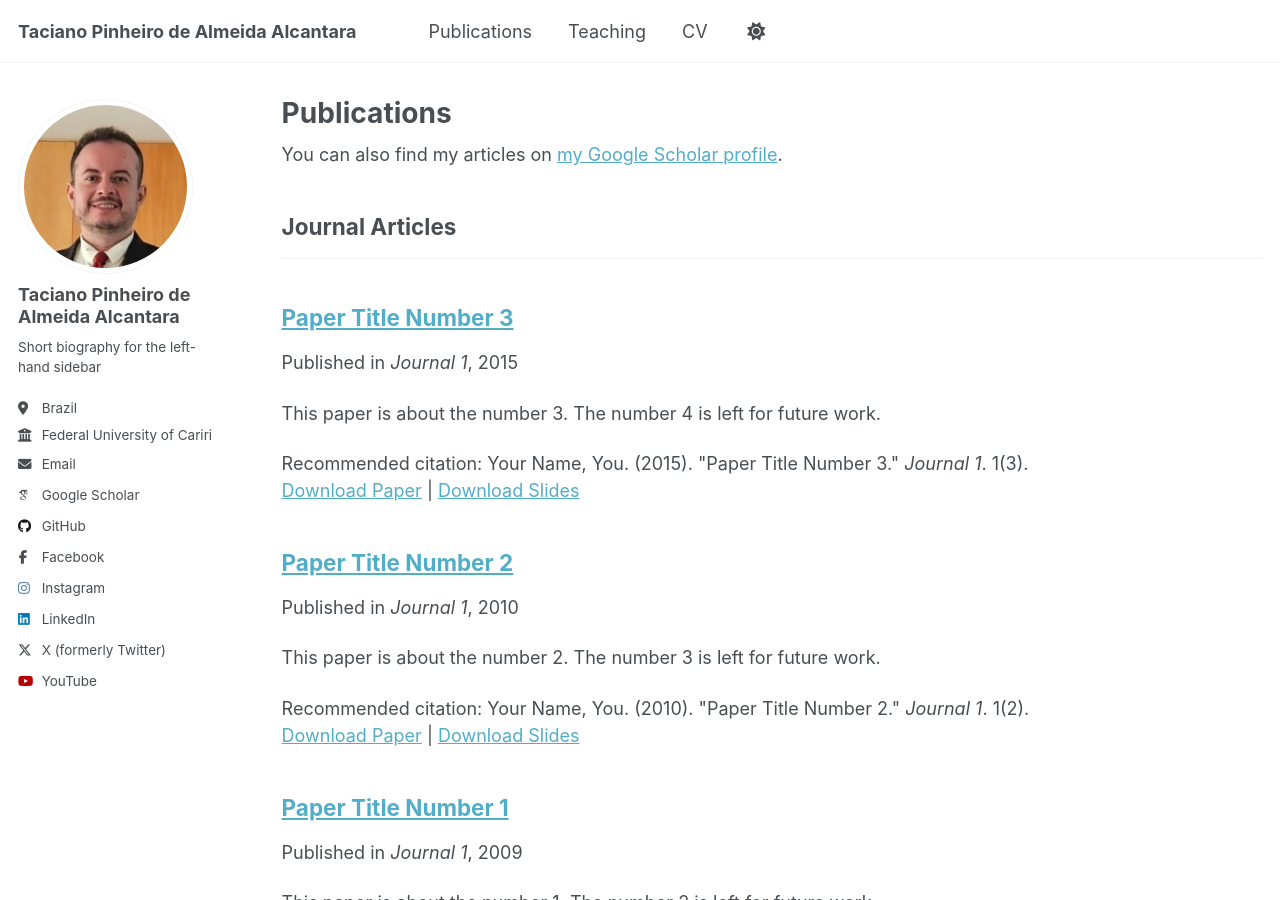
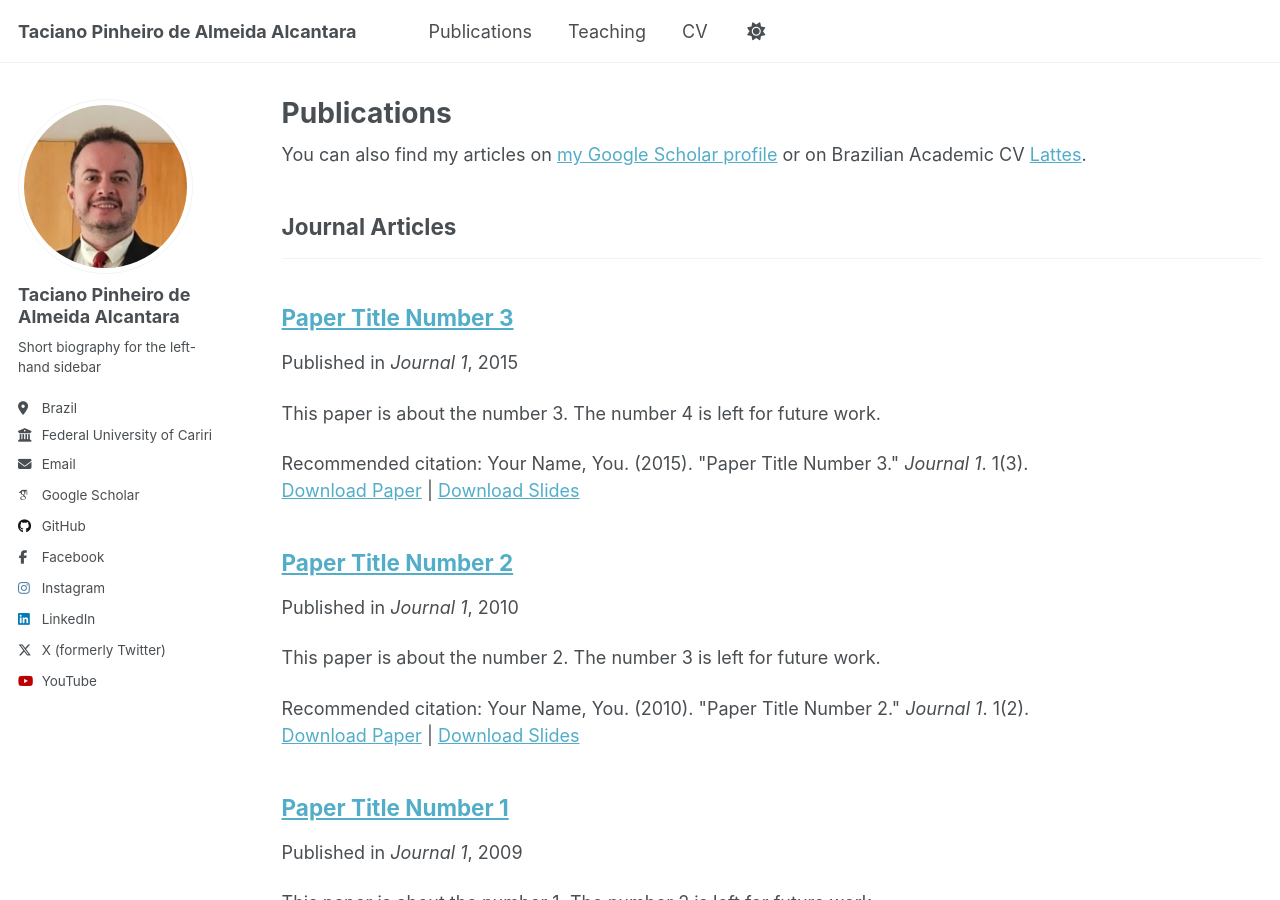
Before and after one commit to tacianopinheiro/tacianopinheiro.github.io, a Jekyll site: the page built from _pages/publications.html, in a window 1280 px wide and 900 px high. Built offline with Jekyll 4.4.1, drawn with Linux system fonts in a browser that asks for light colours; some web fonts are replaced.

Commit message:
Update publications.html

```diff
--- a/_pages/publications.html
+++ b/_pages/publications.html
@@ -6,7 +6,7 @@ author_profile: true
 ---
 
 {% if site.author.googlescholar %}
-  <div class="wordwrap">You can also find my articles on <a href="{{site.author.googlescholar}}">my Google Scholar profile</a>.</div>
+  <div class="wordwrap">You can also find my articles on <a href="{{site.author.googlescholar}}">my Google Scholar profile</a> or on Brazilian Academic CV <a href="{{site.author.lattes}}">Lattes</a>.</div>
 {% endif %}
 
 {% include base_path %}
```
